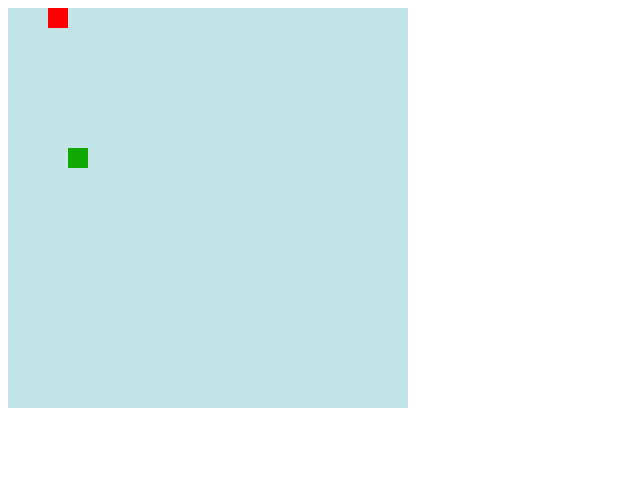
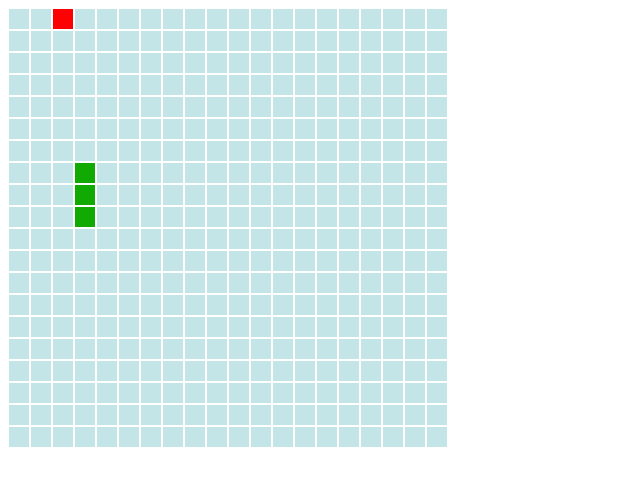
Before and after one commit to wald3/Snake, a plain HTML site: page snake.html in a window 1280 px wide. Shown: the whole page, without its empty margins (0-640 px from the left). Drawn offline with Linux system fonts and the light colour scheme.

Commit message:
3 cells snake

```diff
--- a/snake.css
+++ b/snake.css
@@ -26,20 +26,20 @@
 .cell {
     width: 20px;
     height: 20px;
-    margin: 0px;
+    margin: 1px;
     background: rgb(195, 229, 231);
 }
 
 .snakeCell{
     width: 20px;
     height: 20px;
-    margin: 0px;
+    margin: 1px;
     background: rgb(16, 170, 2);
 }
 
 .appleCell{
     width: 20px;
     height: 20px;
-    margin: 0px;
+    margin: 1px;
     background: rgb(253, 2, 2);
 }
--- a/snake.js
+++ b/snake.js
@@ -19,16 +19,23 @@ for (let i = 0; i < SIZE; i++) {
 }
 
 window.onload = function () {
-    document.addEventListener("keydown", keyPush);
-    gameInterval = setInterval(game, 1000 / 20);
+    setSnake();
+    setApple();
+    updateField();
+    document.addEventListener("keydown", keyStart);
 }
 
-setSnake();
-setApple();
+function gameStart() {
+    document.removeEventListener("keydown", keyStart);
+    document.addEventListener("keydown", keyPush);
+    gameInterval = setInterval(game, 1000 / 10);
+}
 
 function game() {
-    console.log(sHeadX, sHeadY + " / " + VelostityX, VelostityY);
-    // matrix is inversed [x = y]
+    console.log(VelostityX, VelostityY);
+    if (VelostityX === 0 && VelostityY === 0) {
+    }
+    else{
         sHeadY += VelostityX;
         sHeadX += VelostityY;
 
@@ -49,26 +56,35 @@ function game() {
             //GAMEOVER();
         }
 
+        updateField();
+
+        snake.push({ x: sHeadX, y: sHeadY });
+
+        while (snake.length > tail) {
+            snake.shift();
+
+    }
+
+
+        if (appleX == sHeadX && appleY == sHeadY) {
+            tail++;
+            setApple();
+        }
+    }
+
+
+}
+
+function updateField() {
     clearField();
     drawSnake();
     drawApple();
 
-    snake.push({x:sHeadX,y:sHeadY});
-    while(snake.length>tail) {
-        snake.shift();
-    }
-
-
-    if(appleX == sHeadX && appleY == sHeadY) {
-		tail++;
-		setApple();
-	}
-
 }
 
 function clearField() {
-    for(let i = 0; i < SIZE; i++){
-        for(let j= 0; j < SIZE; j++){
+    for (let i = 0; i < SIZE; i++) {
+        for (let j = 0; j < SIZE; j++) {
             matrix[i][j].classList.remove("cell", "appleCell", "snakeCell");
             matrix[i][j].classList.add("cell");
         }
@@ -85,12 +101,12 @@ function drawSnake() {
     }
 }
 
-function drawApple(){
+function drawApple() {
     matrix[appleX][appleY].classList.add("appleCell");
 }
 
-function GAMEOVER(){
-    console.log("gabella");
+function GAMEOVER() {
+    console.log("YOU LOSE");
     clearInterval(gameInterval);
 }
 
@@ -111,6 +127,10 @@ function keyPush(evt) {
     }
 }
 
+function keyStart(evt) {
+    gameStart();
+}
+
 function getRandomInt(a) {
     return Math.floor(Math.random() * a);
 }
@@ -118,6 +138,11 @@ function getRandomInt(a) {
 function setSnake() {
     sHeadX = getRandomInt(SIZE - 6) + 3;
     sHeadY = getRandomInt(SIZE - 6) + 3;
+
+
+    snake.push({ x: sHeadX, y: sHeadY });
+    snake.push({ x: sHeadX + 1, y: sHeadY });
+    snake.push({ x: sHeadX + 2, y: sHeadY });
     tail = 3;
 
 }
```
Lines whose indentation alone changed are shown as unchanged.
